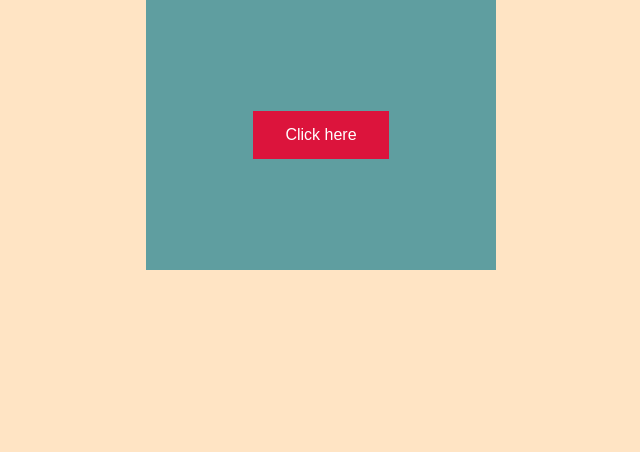
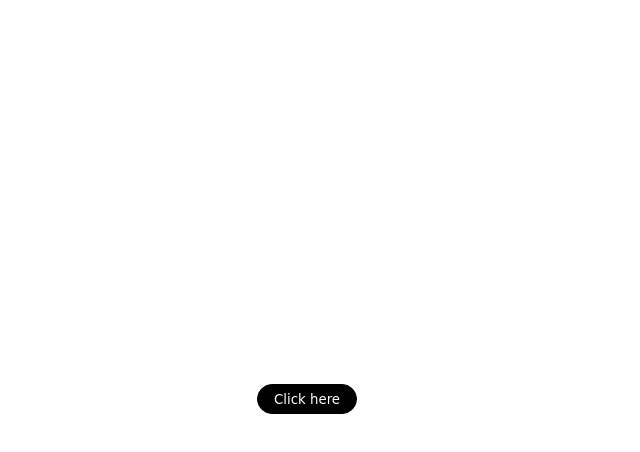
Before and after one commit to ElbrusGarayev/random-background, a plain HTML site: page index.html in a window 1280 px wide. Shown: the whole page, without its empty margins (319-959 px from the left). Drawn offline with Linux system fonts and the light colour scheme.

Commit message:
add style.scss

```diff
--- a/index.html
+++ b/index.html
@@ -7,13 +7,9 @@
     <link rel="stylesheet" href="style.css" />
   </head>
   <body class="body">
-    <div class="flex">
-      <div class="box">
         <button class="button" onclick = "gfg_Run()">
-            Click here
+           <span class="span">Click here</span>
         </button>
-      </div>
-    </div>
   </body>
   <script src="/main.js"></script>
 </html>
--- a/main.js
+++ b/main.js
@@ -1,4 +1,4 @@
-var colors = ["red" , "blue" , "yellow"]
+var colors = ["red" , "blue" , "yellow","green","purple","orange","brown"]
 
 
 
--- /dev/null
+++ b/style.scss
@@ -0,0 +1,25 @@
+body {
+  margin: 0;
+  padding: 0;
+
+  button {
+    position: absolute;
+    left: 45%;
+    top: 48%;
+    width: 100px;
+    height: 30px;
+    border-radius: 25px;
+    border: 1px solid black;
+    background-color: black;
+    color: white;
+    font-family: cursive;
+cursor: pointer;
+    &:hover {
+      background-color: white;
+      color: black;
+    }
+
+
+    }
+
+  }
```
Also changed, not shown: style.css, 1 other file.
